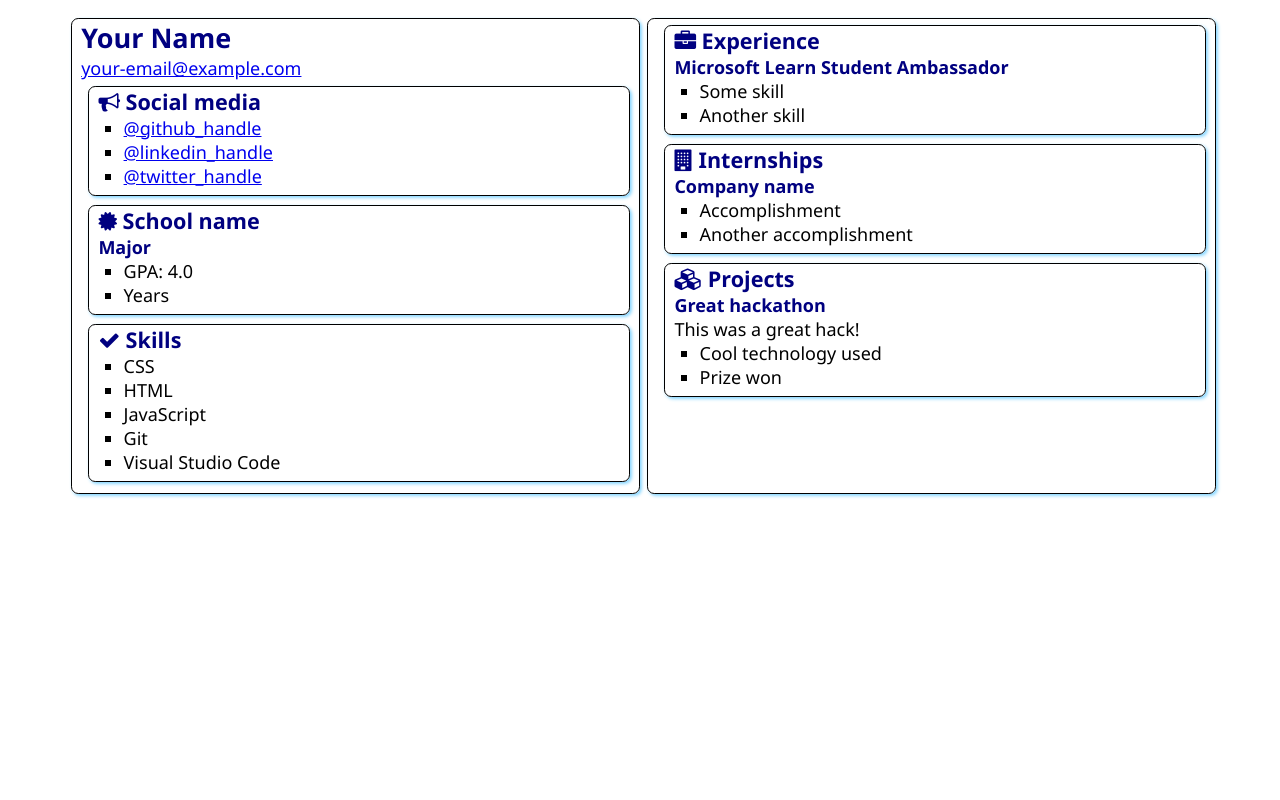
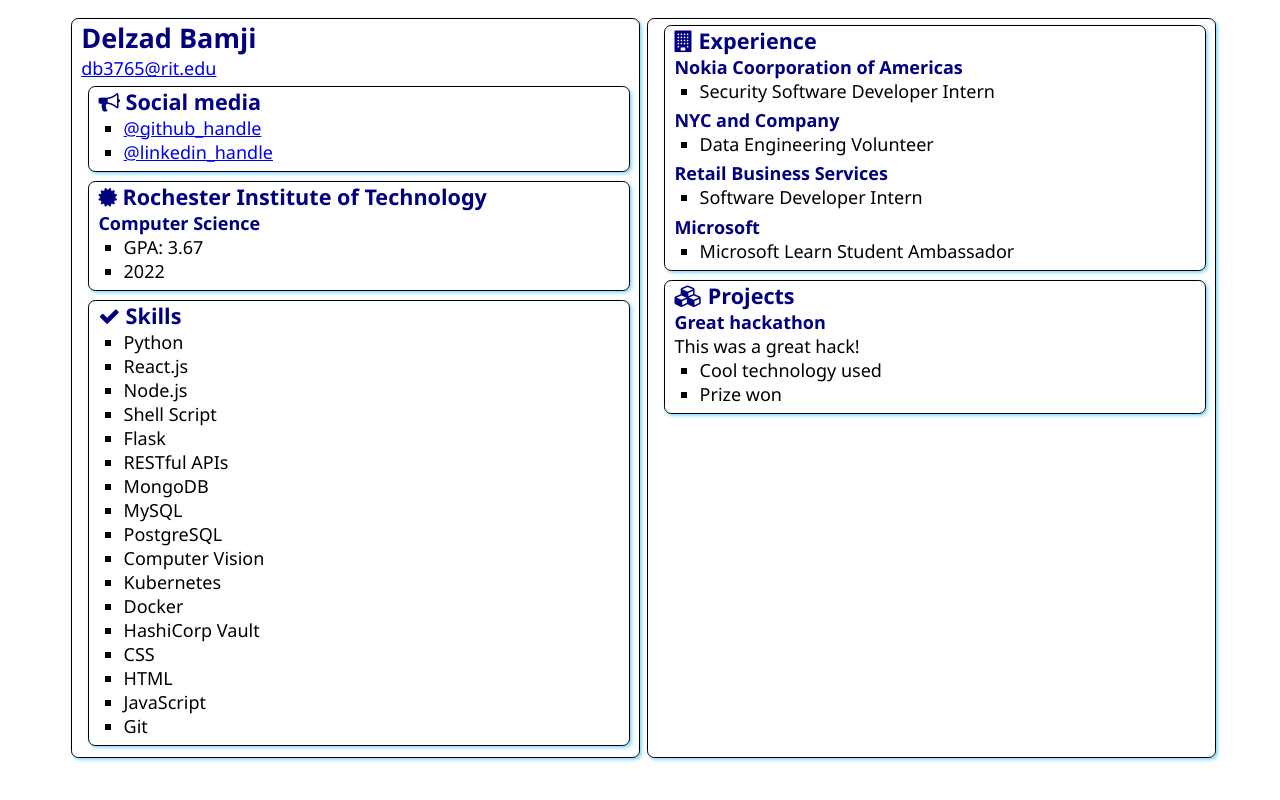
Before and after one commit to delzadbamji/Ambassador-SWA-Pilot, a plain HTML site: page src/index.html in a window 1280 px wide. Drawn offline with Linux system fonts and the light colour scheme.

Commit message:
update static web page

```diff
--- a/src/index.html
+++ b/src/index.html
@@ -1,19 +1,22 @@
 <!DOCTYPE html>
 <html lang="en">
   <head>
-    <meta charset="UTF-8">
-    <meta http-equiv="X-UA-Compatible" content="IE=edge">
-    <meta name="viewport" content="width=device-width, initial-scale=1.0">
+    <meta charset="UTF-8" />
+    <meta http-equiv="X-UA-Compatible" content="IE=edge" />
+    <meta name="viewport" content="width=device-width, initial-scale=1.0" />
     <title>Resume</title>
 
-    <link rel="stylesheet" href="style.css">
-    <link rel="stylesheet" href="https://cdnjs.cloudflare.com/ajax/libs/font-awesome/4.7.0/css/font-awesome.min.css">
+    <link rel="stylesheet" href="style.css" />
+    <link
+      rel="stylesheet"
+      href="https://cdnjs.cloudflare.com/ajax/libs/font-awesome/4.7.0/css/font-awesome.min.css"
+    />
   </head>
   <body>
     <main>
       <article class="box">
-            <h1>Your Name</h1>
-            <div><a href="mailto:your.email@example.com">your-email@example.com</a></div>
+        <h1>Delzad Bamji</h1>
+        <div><a href="mailto:your.email@example.com">db3765@rit.edu</a></div>
 
         <section class="box">
           <h2>
@@ -21,9 +24,13 @@
             Social media
           </h2>
           <ul>
-                    <li><a href="https://github.com/<handle>">@github_handle</a></li>
-                    <li><a href="https://linkedin.com/in/<handle>">@linkedin_handle</a></li>
-                    <li><a href="https://twitter.com/<handle>">@twitter_handle</a></li>
+            <li><a href="https://github.com/delzadbamji">@github_handle</a></li>
+            <li>
+              <a href="https://linkedin.com/in/delzad-bamji/"
+                >@linkedin_handle</a
+              >
+            </li>
+            <!-- <li><a href="https://twitter.com/<handle>">@twitter_handle</a></li> -->
           </ul>
         </section>
 
@@ -31,12 +38,12 @@
           <div class="education">
             <h2>
               <i class="fa fa-certificate" aria-hidden="true"></i>
-                        School name
+              Rochester Institute of Technology
             </h2>
-                    <h3>Major</h3>
+            <h3>Computer Science</h3>
             <ul>
-                        <li>GPA: 4.0</li>
-                        <li>Years</li>
+              <li>GPA: 3.67</li>
+              <li>2022</li>
             </ul>
           </div>
         </section>
@@ -47,36 +54,64 @@
             Skills
           </h2>
           <ul>
+            <li>Python</li>
+            <li>React.js</li>
+            <li>Node.js</li>
+            <li>Shell Script</li>
+            <li>Flask</li>
+            <li>RESTful APIs</li>
+            <li>MongoDB</li>
+            <li>MySQL</li>
+            <li>PostgreSQL</li>
+            <li>Computer Vision</li>
+            <li>Kubernetes</li>
+            <li>Docker</li>
+            <li>HashiCorp Vault</li>
             <li>CSS</li>
             <li>HTML</li>
             <li>JavaScript</li>
             <li>Git</li>
-                    <li>Visual Studio Code</li>
+            <!-- <li>Visual Studio Code</li> -->
           </ul>
         </section>
       </article>
       <article class="box">
-            <section class="box">
+        <!-- <section class="box">
           <h2>
             <i class="fa fa-briefcase" aria-hidden="true"></i>
             Experience
           </h2>
           <h3>Microsoft Learn Student Ambassador</h3>
           <ul>
-                    <li>Some skill</li>
-                    <li>Another skill</li>
+            <li>Leadership</li>
+            <li>Azure</li>
+            <li>Communication</li>
+            <li>Teamwork</li>
           </ul>
-            </section>
+        </section> -->
         <section class="box">
           <h2>
             <i class="fa fa-building" aria-hidden="true"></i>
-                    Internships
+            Experience
           </h2>
 
-                <h3>Company name</h3>
+          <h3>Nokia Coorporation of Americas</h3>
           <ul>
-                    <li>Accomplishment</li>
-                    <li>Another accomplishment</li>
+            <li>Security Software Developer Intern</li>
+          </ul>
+
+          <h3>NYC and Company</h3>
+          <ul>
+            <li>Data Engineering Volunteer</li>
+          </ul>
+
+          <h3>Retail Business Services</h3>
+          <ul>
+            <li>Software Developer Intern</li>
+          </ul>
+          <h3>Microsoft</h3>
+          <ul>
+            <li>Microsoft Learn Student Ambassador</li>
           </ul>
         </section>
         <section class="box">
@@ -93,7 +128,6 @@
           </ul>
         </section>
       </article>
-
     </main>
   </body>
 </html>
```
Lines whose indentation alone changed are shown as unchanged.
